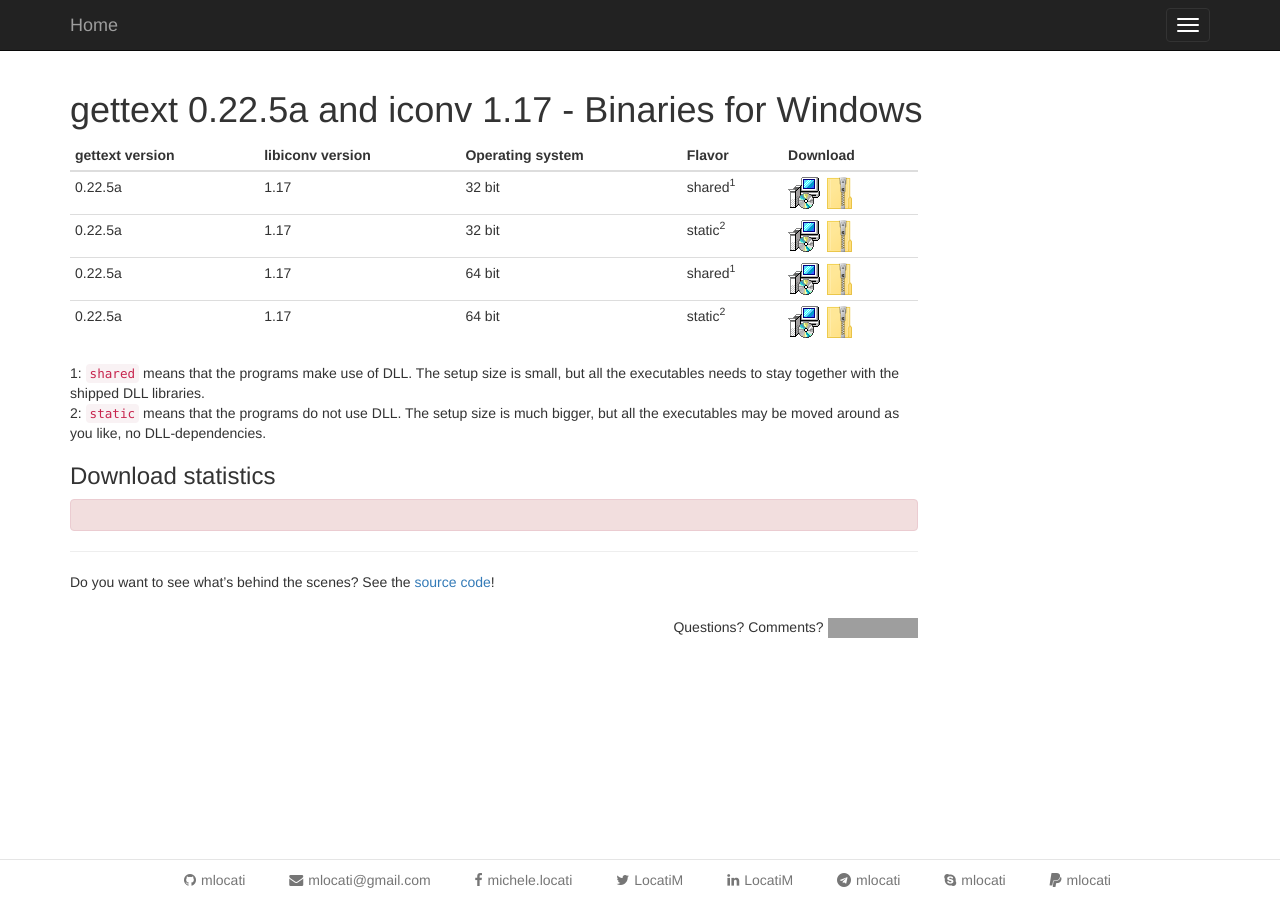
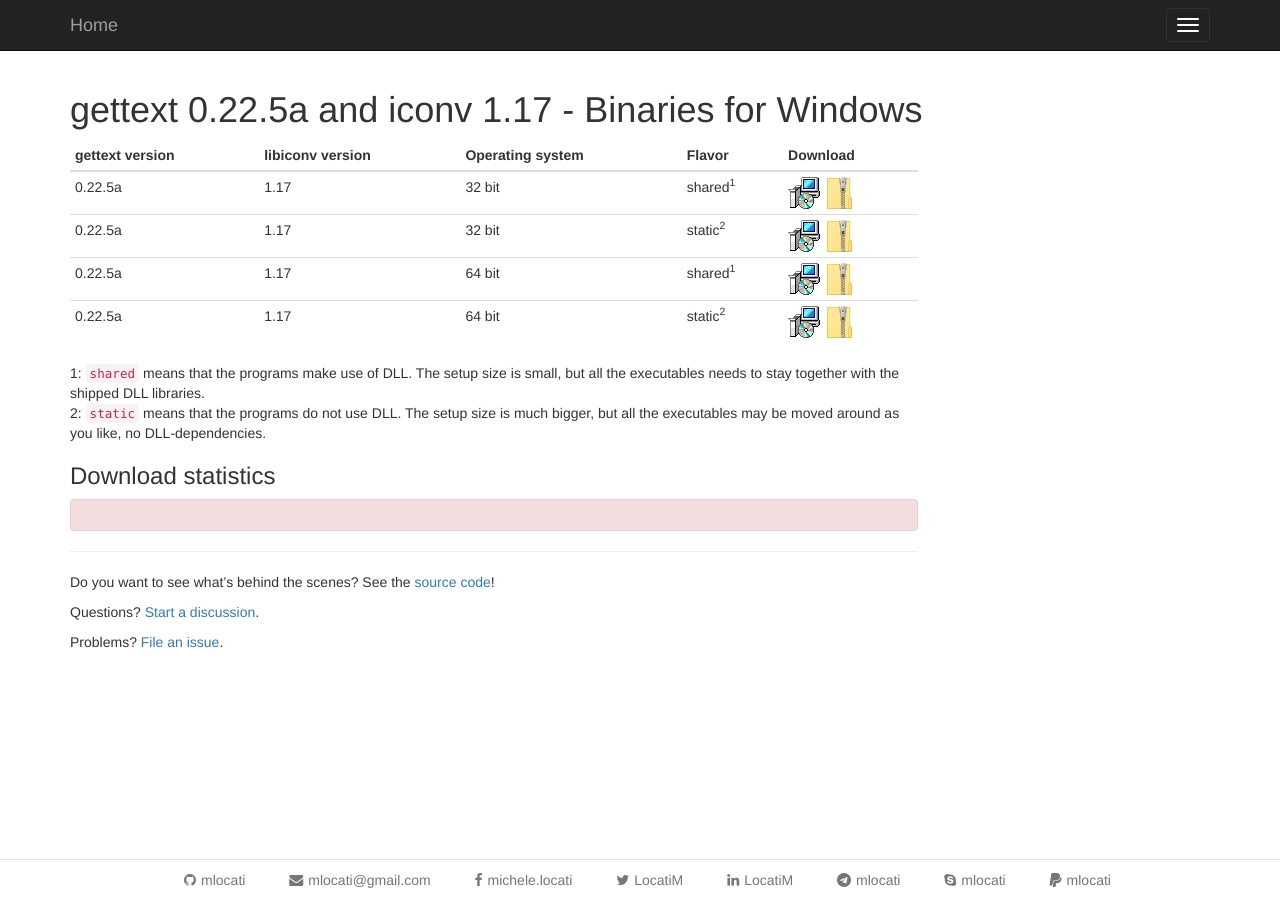
Before and after one commit to mlocati/mlocati.github.io, a Jekyll site: the page built from _articles/gettext-iconv-windows.md, in a window 1280 px wide. Built offline with Jekyll 4.4.1, drawn with Linux system fonts in a browser that asks for light colours; grey boxes are pictures that could not be loaded.

Commit message:
Use GH issues and discussions instead of gitter

```diff
--- a/_articles/gettext-iconv-windows.md
+++ b/_articles/gettext-iconv-windows.md
@@ -28,6 +28,8 @@ date: 2019-05-10T13:12:00+02:00
 
 Do you want to see what's behind the scenes? See the [source code](https://github.com/mlocati/gettext-iconv-windows)!
 
-{% include gitter.html handle="gettext-iconv-windows" %}
+Questions? [Start a discussion](https://github.com/mlocati/gettext-iconv-windows/discussions).
+
+Problems? [File an issue](https://github.com/mlocati/gettext-iconv-windows/issues).
 
 <script src="{{ "/js/gettext-iconv-windows.js?1" | prepend: site.baseurl }}"></script>
```
